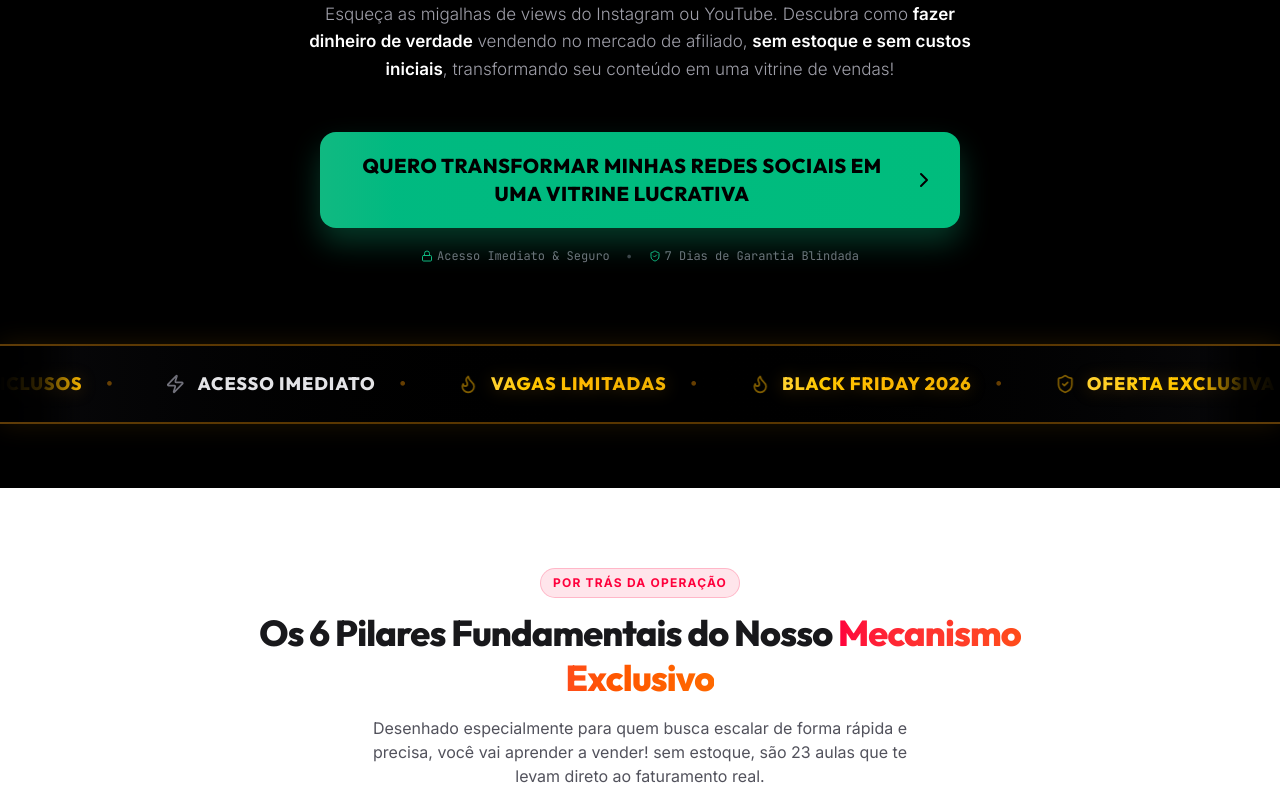
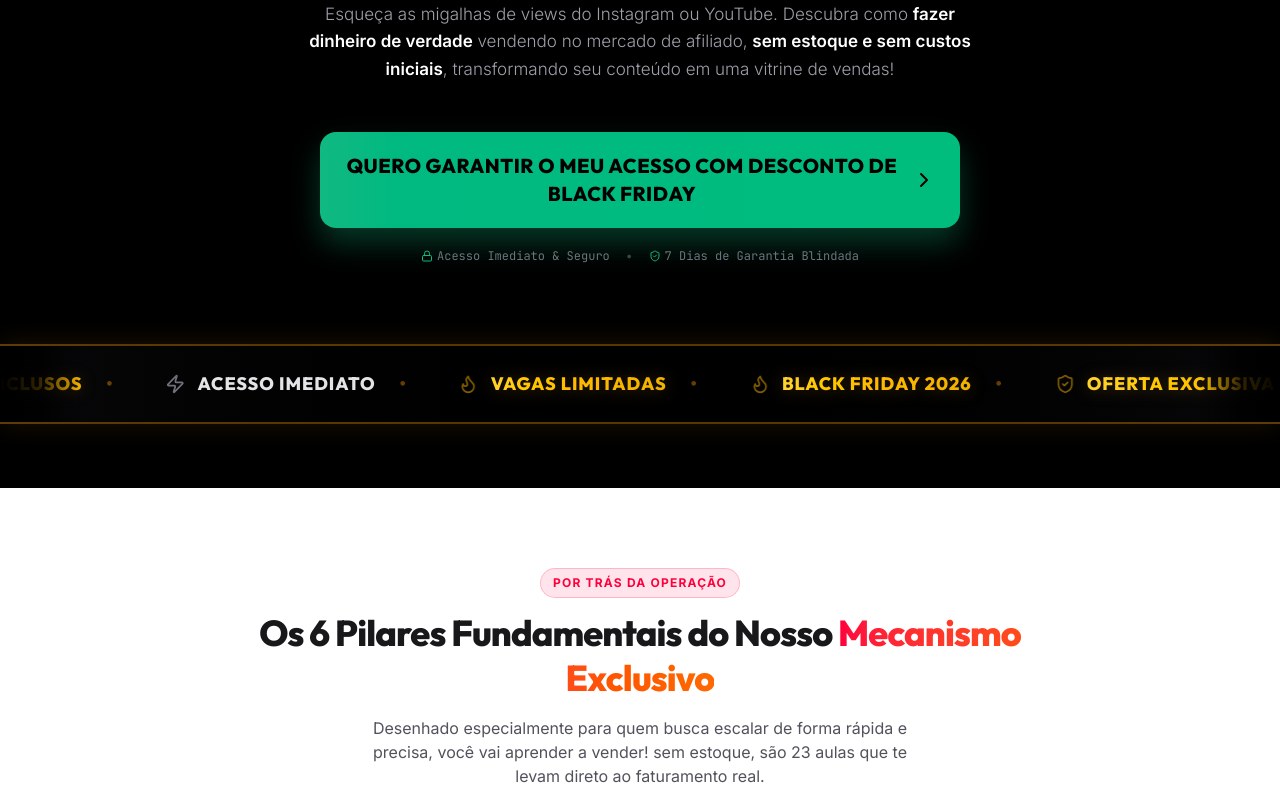
Before and after one commit to felipematos180702/Test-youtube-s-uma-vitrine, a React (Vite) app: page / in a window 1280 px wide. Shown: the part 1100-1900 px from the top of the page. Built offline with nearby package versions, Linux system fonts and the light colour scheme.

Commit message:
feat: add Black Friday promotional messaging
Update CTA text to reflect Black Friday offer and include an urgency warning to improve conversion.

```diff
--- a/src/App.tsx
+++ b/src/App.tsx
@@ -108,7 +108,7 @@ export default function App() {
         >
           {/* Flame element */}
           <div className="absolute inset-0 w-full h-full bg-gradient-to-r from-transparent via-white/10 to-transparent translate-x-[-100%] group-hover:translate-x-[100%] transition-transform duration-1000" />
-          QUERO TRANSFORMAR MINHAS REDES SOCIAIS EM UMA VITRINE LUCRATIVA
+          QUERO GARANTIR O MEU ACESSO COM DESCONTO DE BLACK FRIDAY
           <ChevronRight className="w-5 h-5 md:w-6 md:h-6 shrink-0 group-hover:translate-x-1.5 transition-transform" />
         </motion.button>
 
@@ -228,7 +228,12 @@ export default function App() {
             </motion.button>
           </div>
 
-          <div className="mt-4 text-zinc-500 text-[10px] md:text-xs">
+          {/* Highlighted Black Friday Urgency Warning */}
+          <div className="mt-4 py-2 px-3 sm:px-4 rounded-xl bg-amber-500/10 border border-amber-500/30 text-amber-400 font-extrabold text-xs sm:text-sm md:text-base tracking-tight shadow-[0_0_15px_rgba(245,158,11,0.15)] animate-pulse">
+            ⚠️ ATENÇÃO: Desconto de Black Friday válido apenas enquanto durar o período.
+          </div>
+
+          <div className="mt-3 text-zinc-500 text-[10px] md:text-xs">
             ⚠️ Atenção: Seus dados estão absolutamente seguros. Ambiente de pagamento processado de forma criptografada.
           </div>
 
```
